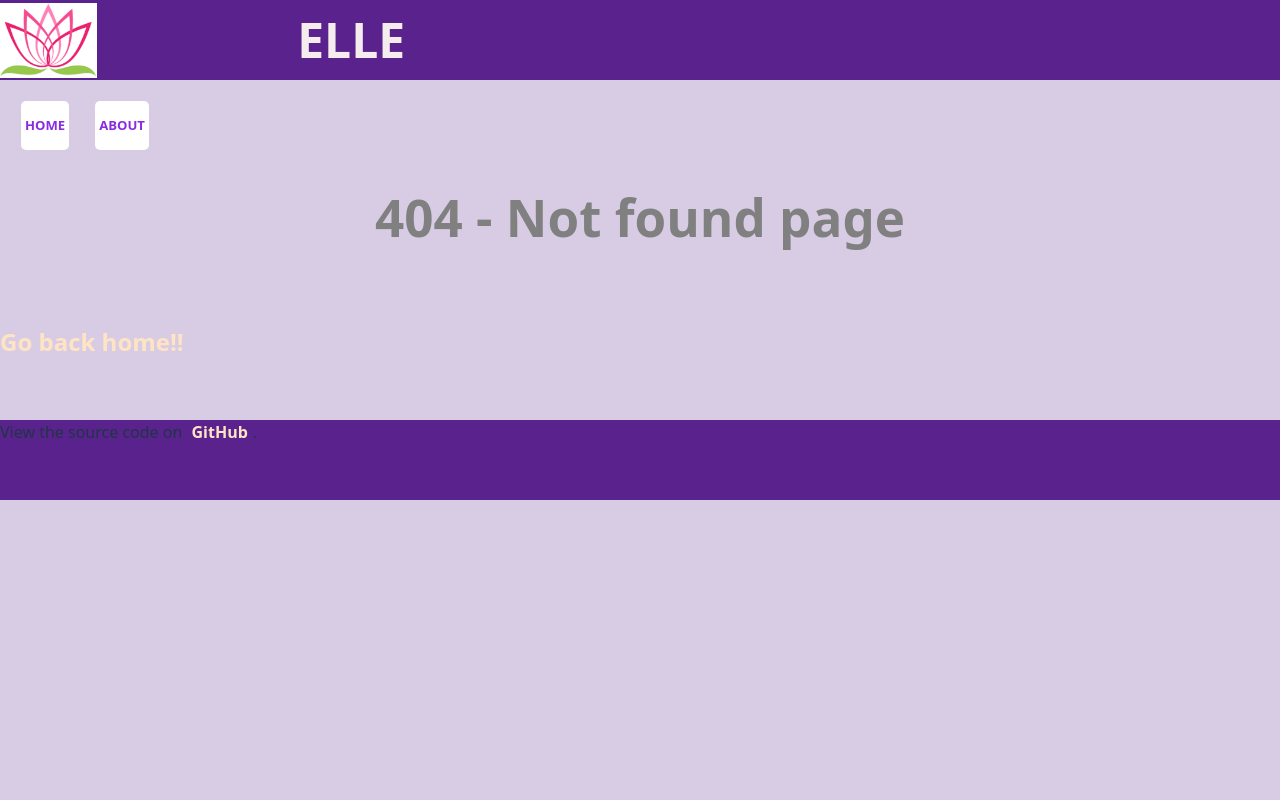
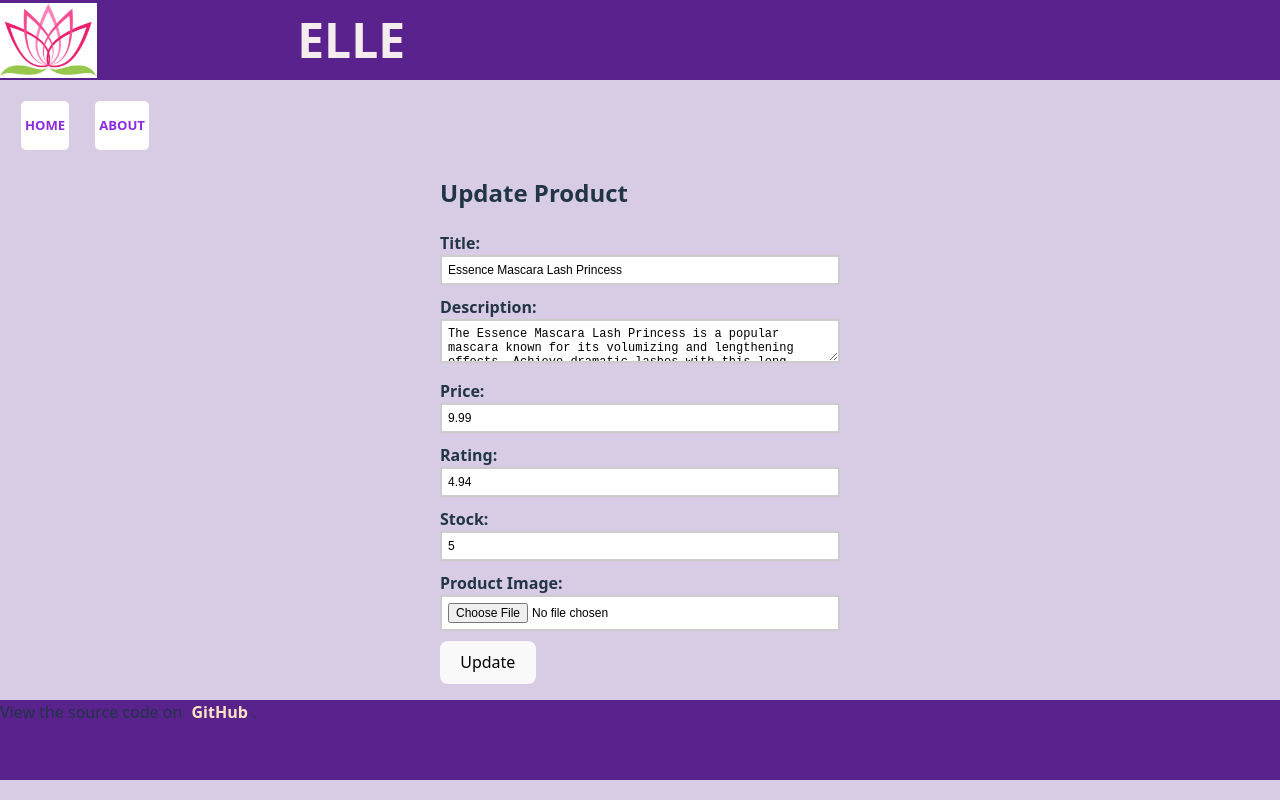
Before and after one commit to thathsaraudari/Mini-E-commerce-Admin, a React (Vite) app in the folder Mini-e-commerce-admin/: page /edit/1 in a window 1280 px wide. Before the commit this address had no page. Built offline with nearby package versions, Linux system fonts and the light colour scheme.

Commit message:
Implement update product page

```diff
--- a/Mini-e-commerce-admin/src/App.jsx
+++ b/Mini-e-commerce-admin/src/App.jsx
@@ -11,6 +11,7 @@
 import AboutPage from './pages/AboutPage';
 import DashboardPage from './pages/DashboardPage';
 import ProductDetailsPage from './pages/ProductDetailsPage';
+import UpdateProductPage from './pages/UpdateProductPage';
 import NotFoundPage from './pages/NotFoundPage';
 
 
@@ -28,6 +29,19 @@
     setProducts(prev => [...prev, newProduct]);
   };
 
+  const handleUpdateProduct = (updatedProduct) => {
+    const updatedProducts = [...products];
+
+    for (let i = 0; i < updatedProducts.length; i++) {
+      if (updatedProducts[i].id === updatedProduct.id) {
+        updatedProducts[i] = updatedProduct;
+        break; // stop once found
+      }
+    }
+
+    setProducts(updatedProducts);
+};
+
   return (
     <div>
         <Navbar />
@@ -38,6 +52,7 @@
             <Route path="/about" element={<AboutPage/>}/>
             <Route path="/" element={<DashboardPage products={products} onDelete={handleDelete} onAddProduct={handleAddProduct}/>}/>
             <Route path="/product/:productId" element={<ProductDetailsPage products={products}/>}/>
+            <Route path="/edit/:productId" element={<UpdateProductPage products={products} onUpdateProduct={handleUpdateProduct}/>}/>
             <Route path="/*" element={<NotFoundPage/>}/>
           </Routes>
 
--- a/Mini-e-commerce-admin/src/components/AddProduct.jsx
+++ b/Mini-e-commerce-admin/src/components/AddProduct.jsx
@@ -68,6 +68,7 @@
         <label><strong>Price:</strong></label>
         <input
           type="number"
+          step="0.01"
           name="price"
           value={price}
           onChange={(e) => setPrice(e.target.value)}
@@ -83,6 +84,7 @@
         <label><strong>Rating:</strong></label>
         <input
           type="number"
+          step="0.01"
           name="rating"
           value={rating}
           onChange={(e) => setRating(e.target.value)}
@@ -98,6 +100,7 @@
         <label><strong>Stock:</strong></label>
         <input
           type="number"
+          step="1"
           name="stock"
           value={stock}
           onChange={(e) => setStock(e.target.value)}
--- a/Mini-e-commerce-admin/src/components/ProductCard.jsx
+++ b/Mini-e-commerce-admin/src/components/ProductCard.jsx
@@ -26,7 +26,7 @@
       </p>
 
 
-      <div stule={{display: "flex", justifyContent: "space-between", alignItems: "center", marginTop: "10p"}} >
+      <div style={{display: "flex", justifyContent: "space-between", alignItems: "center", marginTop: "10p"}} >
         <button onClick={() => onDelete(product.id)}
                 style={{
                   color: "white",
@@ -49,6 +49,19 @@
         >
           Details
         </Link>
+         <Link
+          to={`/edit/${product.id}`}
+          style={{
+            color: "white",
+            backgroundColor: "#164325ff",
+            padding: "6px 12px",
+            borderRadius: "4px",
+            textDecoration: "none",
+            fontWeight: "bold"
+          }}
+        >
+          Edit
+        </Link>
       </div>
     </div>
   );
--- /dev/null
+++ b/Mini-e-commerce-admin/src/pages/UpdateProductPage.jsx
@@ -0,0 +1,129 @@
+import { useState } from "react";
+import { useParams, useNavigate } from "react-router-dom";
+
+function UpdateProduct ( {products, onUpdateProduct}) {
+
+    const { productId } = useParams();
+    const navigate = useNavigate();
+
+    const product = products.find(p => p.id.toString() === productId);
+
+    const [title, setTitle] = useState(product?.title || "");
+    const [description, setDescription] = useState(product?.description || "");
+    const [price, setPrice] = useState(product?.price || "");
+    const [rating, setRating] = useState(product?.rating || "");
+    const [stock, setStock] = useState(product?.stock || "");
+    const [thumbnail, setThumbnail] = useState(null);
+
+    const handleSubmit = (e) => {
+        e.preventDefault();
+
+        const updatedProduct = {
+        ...product,
+        title,
+        description,
+        price: parseFloat(price),
+        rating: parseFloat(rating),
+        stock: parseInt(stock),
+        thumbnail: thumbnail
+            ? URL.createObjectURL(thumbnail)
+            : product.thumbnail,
+        };
+
+        onUpdateProduct(updatedProduct);
+        navigate("/");
+    };
+
+    if (!product) return <p>Product not found</p>;
+
+
+    const inputStyle = {
+        backgroundColor: "white",
+        border: "2px solid #ccc",
+        padding: "6px",
+        fontSize: "12px",
+        color: "black",
+        width: "100%",
+        boxSizing: "border-box"
+    };
+
+    return (
+        <div>
+            <form onSubmit={handleSubmit} style={{ maxWidth: "400px", margin: "0 auto" }}>
+            <h2>Update Product</h2>
+
+            <div style={{ marginBottom: "10px" }}>
+                <label><strong>Title:</strong></label>
+                <input
+                type="text"
+                name="title"
+                value={title}
+                onChange={(e) => setTitle(e.target.value)}
+                style={inputStyle}
+                />
+            </div>
+
+            <div style={{ marginBottom: "10px" }}>
+                <label><strong>Description:</strong></label>
+                <textarea
+                name="description"
+                value={description}
+                onChange={(e) => setDescription(e.target.value)}
+                style={inputStyle}
+                />
+            </div>
+
+            <div style={{ marginBottom: "10px" }}>
+                <label><strong>Price:</strong></label>
+                <input
+                type="number"
+                step="0.01"
+                name="price"
+                value={price}
+                onChange={(e) => setPrice(e.target.value)}
+                style={inputStyle}
+                />
+            </div>
+
+            <div style={{ marginBottom: "10px" }}>
+                <label><strong>Rating:</strong></label>
+                <input
+                type="number"
+                step="0.01"
+                name="rating"
+                value={rating}
+                onChange={(e) => setRating(e.target.value)}
+                style={inputStyle}
+                />
+            </div>
+
+            <div style={{ marginBottom: "10px" }}>
+                <label><strong>Stock:</strong></label>
+                <input
+                type="number"
+                step="1"
+                name="stock"
+                value={stock}
+                onChange={(e) => setStock(e.target.value)}
+                style={inputStyle}
+                />
+            </div>
+
+            <div style={{ marginBottom: "10px" }}>
+                <label><strong>Product Image:</strong></label>
+                <input
+                type="file"
+                accept="image/*"
+                onChange={(e) => setThumbnail(e.target.files[0])}
+                style={inputStyle}
+                />
+            </div>
+
+            <button type="submit">Update</button>
+            </form>
+        </div>
+    );
+
+}
+
+export default UpdateProduct;
```
Also changed, not shown: Mini-e-commerce-admin/src/components/EditProduct.jsx (deleted, +0 -40 lines).
